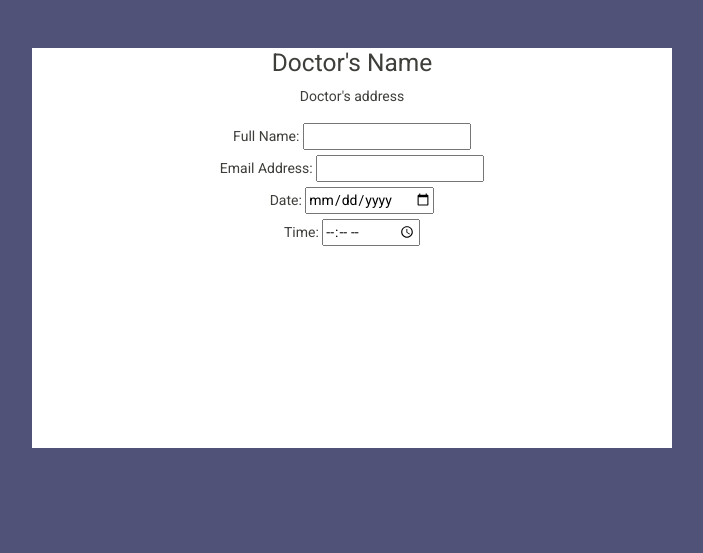
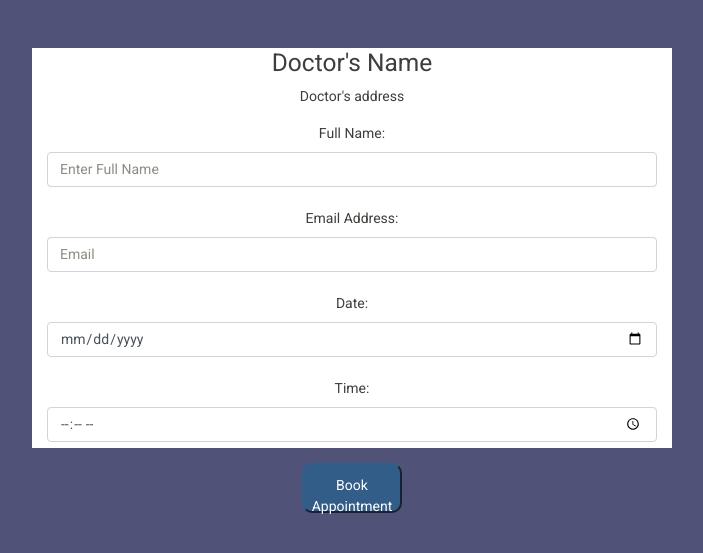
Before and after one commit to Mrsebastino/find-me-a-doctor, a Flask app: page /booking_form in a window 1280 px wide. Shown: the part 93-646 px from the top of the page, without its empty margins (568-1271 px from the left). Run offline with Flask 2, Linux system fonts and the light colour scheme; some libraries are stand-ins or nearby versions.

Commit message:
finished booking form in html files

```diff
--- a/templates/booking_form.html
+++ b/templates/booking_form.html
@@ -6,18 +6,19 @@
 <div class="container-fluid text-center mt-5">
     <div class="row">
     <div class="col-6 booking-detail">
-        <form action="{{url_for('booking_form')}}">
+        <form action="{{url_for('appointment_booked')}}" method="POST">
             <h3>Doctor's Name</h3>
             <p>Doctor's address</p>
             <div></div>
             <label for="fullname">Full Name:</label>
-            <input type="text" id="fullname" name="fullname"><br>
+            <input type="text" class="form-control" id="fullname" name="fullname" placeholder="Enter Full Name" required><br>
             <label for="email">Email Address:</label>
-            <input type="email" id="email" name="email"><br>
+            <input type="email" class="form-control" id="email" name="email" placeholder="Email" required><br>
             <label for="date">Date:</label>
-            <input type="date" id="date" name="date"><br>
+            <input type="date" class="form-control" id="date" name="date" required><br>
             <label for="time">Time:</label>
-            <input type="time" id="time" name="time"><br>
+            <input type="time" class="form-control" id="time" name="time" required><br>
+            <button class="btn-book btn-primary" type="submit" name="action">Book Appointment</button>
         </form>
     </div>
     </div>
```
